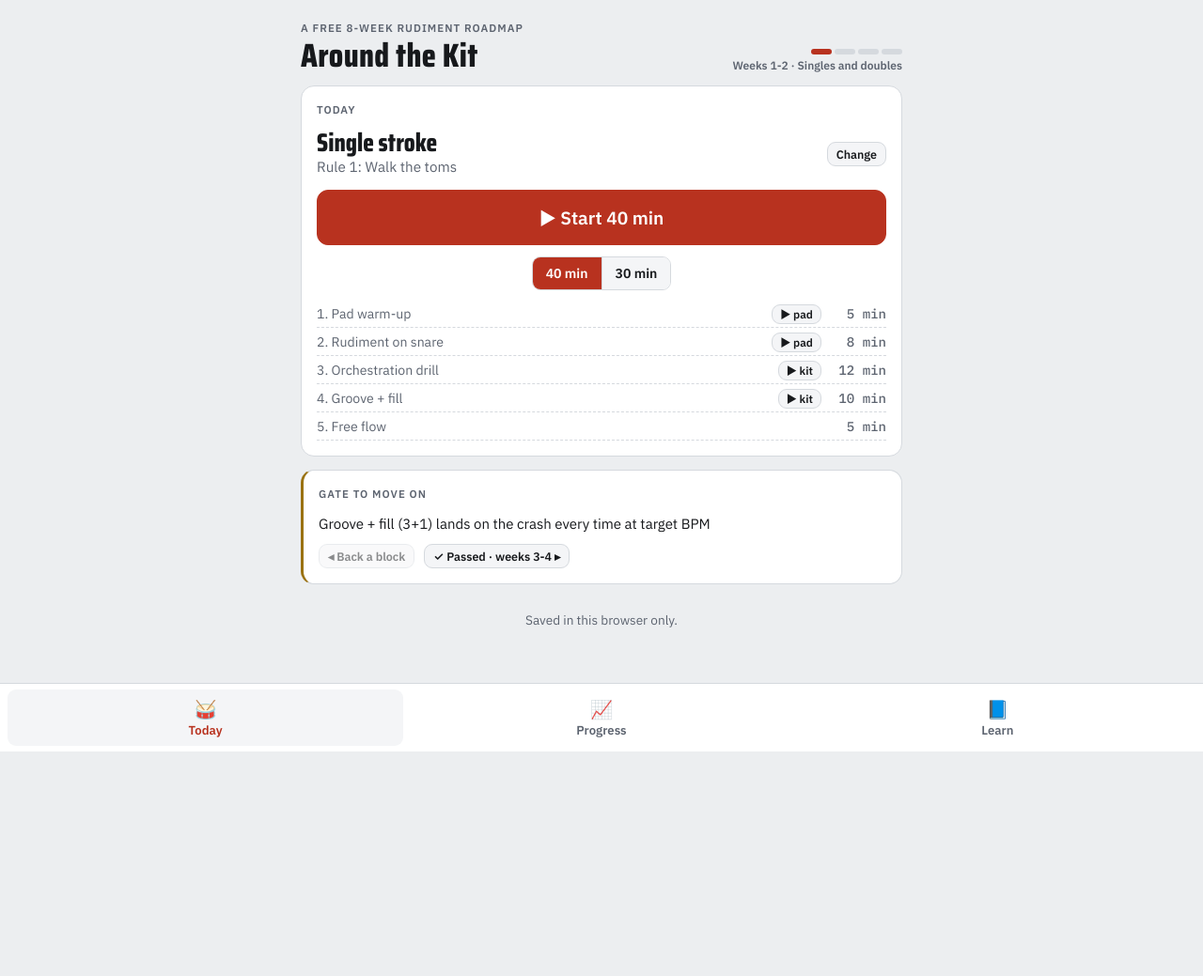
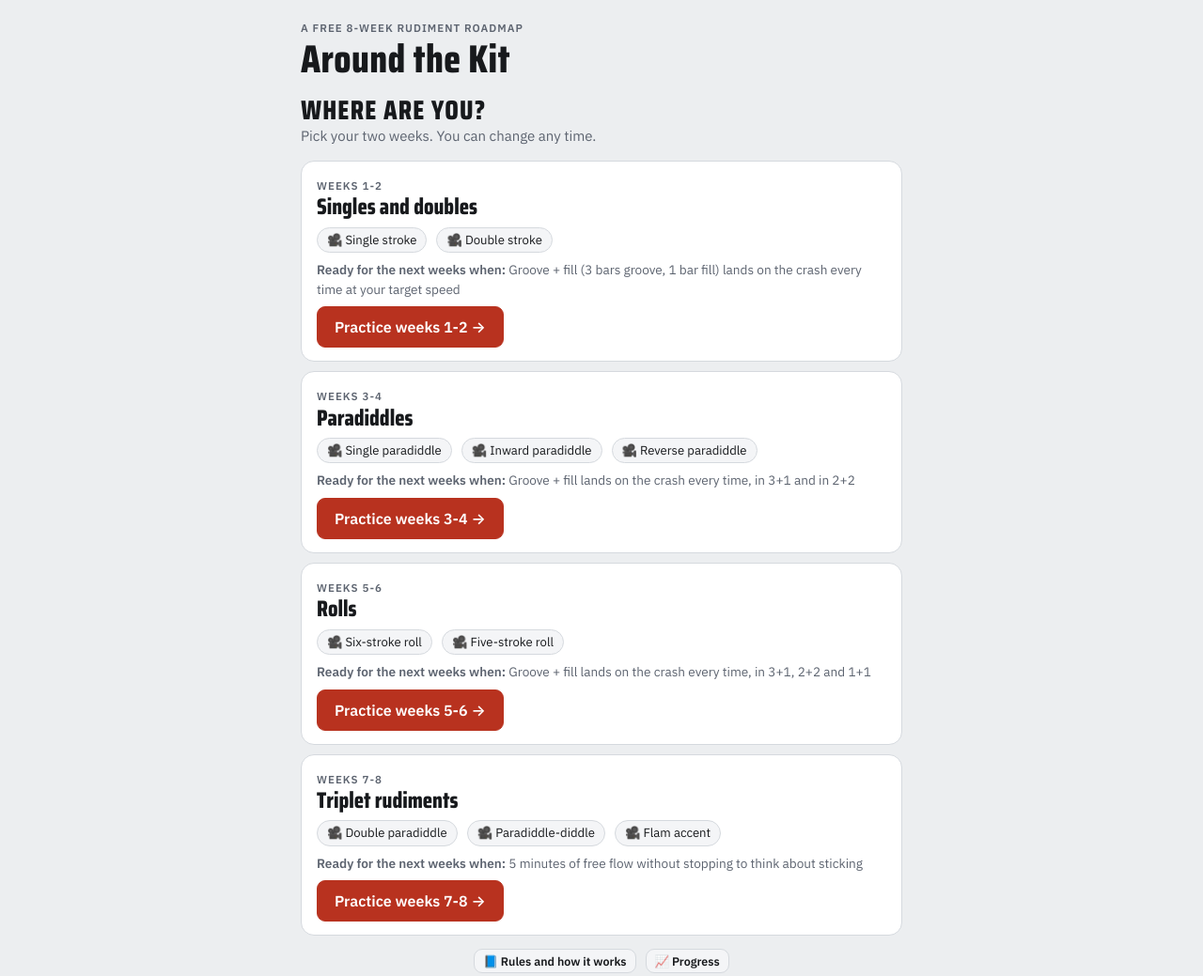
Before and after one commit to rsissons/drum-shed, a plain HTML site: page around-the-kit/index.html in a window 1280 px wide. Shown: the top 1039 px of the page at 94% size. Before the commit the page ends 800 px from the top, so only its background shows below. Drawn offline with Linux system fonts and the light colour scheme.

Commit message:
Around the Kit: week picker home screen, remembered week, skip-ahead tip, Learn and Progress as popups
Co-Authored-By: Claude Opus 5.5 <noreply@anthropic.com>
Claude-Session: https://claude.ai/code/session_01FvU2JtEA4ghC1eG2nHxGZ7

```diff
--- a/around-the-kit/index.html
+++ b/around-the-kit/index.html
@@ -144,18 +144,31 @@ a.btn{text-decoration:none;display:inline-block}
 @media (prefers-reduced-motion:reduce){*{transition:none!important;animation:none!important}}
 
 /* ---------- two-mode layout ---------- */
-body{padding-bottom:84px}
+body{padding-bottom:24px}
 .app{max-width:640px;margin:0 auto}
-.tab{display:grid;gap:14px;background:none;border:0;padding:0;border-radius:0}
-.tab[hidden]{display:none}
+.screen{display:grid;gap:14px;background:none;border:0;padding:0;border-radius:0}
+.screen[hidden]{display:none}
+.pick-h{font-size:1.8rem;margin-top:4px}
+.wcards{display:grid;gap:10px}
+.wcard{background:var(--surface);border:1px solid var(--line);border-radius:14px;padding:14px 16px;display:grid;gap:8px}
+.wcard.now{border-color:var(--accent);box-shadow:inset 0 0 0 1px var(--accent)}
+.wcard .wt b{display:block;font:800 1.5rem/1.05 var(--display)}
+.wcard .ready{margin:0;font-size:.85rem;color:var(--muted)}
+.wcard a.chip{text-decoration:none;color:var(--ink)}
+.wcard .btn.primary{justify-self:start;padding:11px 18px;font-size:1rem}
+.links{justify-content:center}
+.weekbar{display:flex;justify-content:space-between;align-items:center;gap:10px;width:100%;text-align:left;background:var(--surface);border:1px solid var(--accent);border-radius:12px;padding:10px 14px;color:var(--ink);font:inherit;cursor:pointer}
+.weekbar b{display:block;font:800 1.35rem/1.05 var(--display)}
+.weekbar .lbl{color:var(--accent)}
+.weekbar .chev{font-size:.85rem;color:var(--muted);white-space:nowrap}
+.tip{display:grid;gap:8px;background:#fff7e0;color:#4a3a00;border:1px solid #e6c65a;border-radius:12px;padding:10px 14px;font-size:.92rem}
+.tip[hidden]{display:none}
+.tip p{margin:0}
+@media (prefers-color-scheme:dark){:root:not([data-theme="light"]) .tip{background:#2e2610;color:#f3e3b0;border-color:#7a6420}}
+:root[data-theme="dark"] .tip{background:#2e2610;color:#f3e3b0;border-color:#7a6420}
 .card{background:var(--surface);border:1px solid var(--line);border-radius:14px;padding:16px;display:grid;gap:12px}
 .top{display:flex;justify-content:space-between;align-items:flex-end;gap:10px;flex-wrap:wrap}
 .top h1{font-size:2.2rem}
-.strip{display:grid;gap:4px;justify-items:end;background:none;border:0;color:var(--muted);font:600 .75rem var(--body);cursor:pointer;padding:0;text-align:right}
-.segs{display:flex;gap:3px}
-.segs i{width:22px;height:6px;border-radius:3px;background:var(--line)}
-.segs i.done{background:var(--ok)}
-.segs i.now{background:var(--accent)}
 .today .focusline{display:flex;justify-content:space-between;align-items:center;gap:10px}
 .today .focusline b{display:block;font-family:var(--display);font-size:1.7rem;font-weight:800;line-height:1.05}
 .today .focusline span{color:var(--muted);font-size:.95rem}
@@ -167,19 +180,12 @@ body{padding-bottom:84px}
 .gatecard{border-left:3px solid var(--brass)}
 .gatecard p{margin:0}
 .gaterow{display:grid;gap:10px;justify-items:start}
-h2.tabh{font-size:1.6rem}
 .opts{display:grid;gap:6px}
 .opt{display:grid;gap:2px;text-align:left;border:1px solid var(--line);background:var(--surface2);color:var(--ink);border-radius:10px;padding:10px 12px;font:inherit;cursor:pointer}
 .opt span{color:var(--muted);font-size:.85rem}
 .opt[aria-pressed="true"]{border-color:var(--accent);box-shadow:inset 0 0 0 1px var(--accent)}
 .opt[aria-pressed="true"] b{color:var(--accent)}
 .guide{margin:0;padding-left:20px;display:grid;gap:8px}
-/* bottom tabs */
-.tabs{position:fixed;left:0;right:0;bottom:0;z-index:20;background:var(--surface);border-top:1px solid var(--line);display:flex;padding:6px 8px calc(6px + env(safe-area-inset-bottom,0px))}
-.tabs[hidden]{display:none}
-.tabs button{flex:1;background:none;border:0;color:var(--muted);font:600 .82rem var(--body);padding:8px 4px;border-radius:9px;cursor:pointer;display:grid;gap:2px;justify-items:center}
-.tabs button span{font-size:1.2rem}
-.tabs button[aria-current="page"]{color:var(--accent);background:var(--surface2)}
 .bar[hidden]{display:none}
 /* practice mode */
 .practice{position:fixed;inset:0;z-index:15;background:var(--bg);overflow-y:auto;padding:14px 16px 96px}
@@ -252,11 +258,16 @@ body{margin:0}
 <body>
 
 <div class="app">
-<section class="tab" data-tab="today">
-  <header class="top">
-    <div><span class="lbl">A free 8-week rudiment roadmap</span><h1>Around the Kit</h1></div>
-    <button class="strip" id="strip" type="button" data-go="learn" aria-label="See the roadmap"></button>
-  </header>
+<section class="screen" id="pickScreen" hidden>
+  <header><span class="lbl">A free 8-week rudiment roadmap</span><h1>Around the Kit</h1></header>
+  <div><h2 class="pick-h">Where are you?</h2><p class="sub" style="margin:2px 0 0">Pick your two weeks. You can change any time.</p></div>
+  <div class="wcards" id="wcards"></div>
+  <div class="row links"><button class="btn mini" type="button" data-learn>📘 Rules and how it works</button><button class="btn mini" type="button" data-prog>📈 Progress</button></div>
+</section>
+
+<section class="screen" id="todayScreen" hidden>
+  <button class="weekbar" type="button" id="weekBar" aria-label="Change weeks"></button>
+  <div class="tip" id="tip" hidden role="note"></div>
   <div class="card today">
     <span class="lbl">Today</span>
     <div class="focusline"><div><b id="tRud"></b><span id="tRule"></span></div><button class="btn mini" type="button" id="focusBtn">Change</button></div>
@@ -265,35 +276,35 @@ body{margin:0}
     <ol class="plan" id="planList"></ol>
   </div>
   <div class="card gatecard">
-    <span class="lbl">Gate to move on</span>
-    <div class="gaterow"><p id="gateTxt"></p><div class="row"><button class="btn mini" type="button" data-gate="back">◂ Back a block</button><button class="btn mini" type="button" data-gate="next">Next block ▸</button></div></div>
+    <span class="lbl">Ready for the next weeks when</span>
+    <p id="gateTxt"></p>
   </div>
-  <p class="msg" id="syncMsg" style="text-align:center">Loading your progress…</p>
+  <div class="row links"><button class="btn mini" type="button" data-learn>📘 Exercises and rules</button><button class="btn mini" type="button" data-prog>📈 Progress</button></div>
 </section>
+<p class="msg" id="syncMsg" style="text-align:center">Loading your progress…</p>
 
-<section class="tab" data-tab="progress" hidden>
-  <div class="top"><h2 class="tabh">Progress</h2><button class="btn primary" type="button" id="logOpen">+ Log a session</button></div>
-  <div class="card"><div class="chart" id="chart"></div><div class="tbl" id="history"></div></div>
-</section>
+</div>
 
-<section class="tab" data-tab="learn" hidden>
-  <h2 class="tabh">Learn</h2>
-  <div class="card"><span class="lbl">The 8 weeks</span><div class="rail" id="rail"></div><div class="row"><button class="btn mini" type="button" data-gate="back">◂ Back a block</button><button class="btn mini" type="button" data-gate="next">Next block ▸</button></div></div>
-  <div class="card" id="thisBlock"></div>
-  <div class="card"><h3>This block's exercises</h3>
+<dialog id="progDlg" aria-labelledby="pr-h"><div class="dlg">
+  <div class="dlg-head"><h2 id="pr-h">Progress</h2><div class="row"><button class="btn primary" type="button" id="logOpen">+ Log</button><button class="btn" type="button" data-close>Close</button></div></div>
+  <div class="chart" id="chart"></div><div class="tbl" id="history"></div>
+</div></dialog>
+
+<dialog id="learnDlg" aria-labelledby="le-h"><div class="dlg">
+  <div class="dlg-head"><h2 id="le-h">Exercises and rules</h2><button class="btn" type="button" data-close>Close</button></div>
+  <div class="card"><h3 id="exHead">This week's exercises</h3>
     <span class="legend"><span><span class="stk"><span class="acc">&gt;R</span></span> accent</span><span><span class="stk"><span class="gh">l</span></span> ghost or grace</span></span>
     <div id="exercises"></div></div>
   <div class="card"><h3>The six orchestration rules</h3><p class="sub" style="margin:0">Numbered easiest to hardest, so the numbers are the learning order.</p><ol class="guide" id="rules"></ol></div>
   <div class="card"><h3>How it works</h3><ol class="guide">
-    <li><b>Pick today's focus</b> on the Today tab: one rudiment and the rule you're on. Stay on a rule until it moves around the kit without the time wobbling, then take the next one. Tap ▶ pad or ▶ kit next to any step to preview it.</li>
+    <li><b>Pick your weeks</b> on the first screen, then today's focus: one rudiment and the rule you're on. Stay on a rule until it moves around the kit without the time wobbling, then take the next one. Tap ▶ pad or ▶ kit next to any step to preview it.</li>
     <li><b>Hit Start.</b> Practice mode shows one block at a time with a big clock. Tap ▶ Play along to follow the pad or kit and the count with the click, drums muted so you hear yourself. It moves on by itself with a chime. 30 min runs blocks 2 to 4 only.</li>
     <li><b>Run the click</b> from the bar at the bottom. Tap the BPM for the tempo ladder: +4 after each clean pass, −10 when it gets tense.</li>
-    <li><b>Log it</b> when the session ends: your top clean BPM and whether the groove + fill landed. Your log and gates are saved in this browser on this device only; nothing is sent anywhere.</li>
-    <li><b>Pass the gate</b> on the Today tab when you meet it, and the next two-week block opens. Taking three weeks is fine.</li>
+    <li><b>Log it</b> when the session ends: your top clean BPM and whether the groove + fill landed. Your weeks and log are saved in this browser on this device only; nothing is sent anywhere.</li>
+    <li><b>Move on</b> when you can do the "Ready when" line: tap the weeks banner at the top and pick the next weeks. Taking three weeks on a block is fine.</li>
   </ol></div>
   <p class="credits">Rudiment videos are Vic Firth's free YouTube lessons by Dr. John Wooton (not affiliated). Orchestration ideas adapted from lessons on <a href="https://mixdownmag.com.au/features/columns/more-paradiddle-applications/" target="_blank" rel="noopener">Mixdown</a> and <a href="https://www.drumeo.com/beat/rudiment-applications/" target="_blank" rel="noopener">Drumeo</a>. Free, no ads, no sign-up.</p>
-</section>
-</div>
+</div></dialog>
 
 <div class="practice" id="practice" hidden aria-label="Practice mode"><div class="p-in">
   <div class="p-top"><span class="lbl" id="pStep">Block 1 of 5</span><button class="btn mini" type="button" id="pEnd">✕ End</button></div>
@@ -305,12 +316,6 @@ body{margin:0}
   <div class="p-ctl"><button class="btn" type="button" id="pPause">❚❚ Pause</button><button class="btn primary" type="button" id="pSkip">Next ▸</button></div>
   <p class="p-next" id="pNext"></p>
 </div></div>
-
-<nav class="tabs" id="tabs" aria-label="Sections">
-  <button type="button" data-go="today" aria-current="page"><span>🥁</span>Today</button>
-  <button type="button" data-go="progress"><span>📈</span>Progress</button>
-  <button type="button" data-go="learn"><span>📘</span>Learn</button>
-</nav>
 
 <dialog id="focusDlg" aria-labelledby="f-h"><div class="dlg">
   <div class="dlg-head"><h2 id="f-h">Today's focus</h2><button class="btn" type="button" data-close>Done</button></div>
@@ -359,9 +364,9 @@ body{margin:0}
 
 <script>
 const BLOCKS=[
-  {weeks:"1-2",fam:"Singles and doubles",rud:["Single stroke","Double stroke"],rules:[1,4],gate:"Groove + fill (3+1) lands on the crash every time at target BPM"},
-  {weeks:"3-4",fam:"Paradiddles",rud:["Single paradiddle","Inward paradiddle","Reverse paradiddle"],rules:[1,2,3],gate:"Same gate, plus 2+2 clean"},
-  {weeks:"5-6",fam:"Rolls",rud:["Six-stroke roll","Five-stroke roll"],rules:[1,2,6],gate:"Same gate, plus 1+1 clean"},
+  {weeks:"1-2",fam:"Singles and doubles",rud:["Single stroke","Double stroke"],rules:[1,4],gate:"Groove + fill (3 bars groove, 1 bar fill) lands on the crash every time at your target speed"},
+  {weeks:"3-4",fam:"Paradiddles",rud:["Single paradiddle","Inward paradiddle","Reverse paradiddle"],rules:[1,2,3],gate:"Groove + fill lands on the crash every time, in 3+1 and in 2+2"},
+  {weeks:"5-6",fam:"Rolls",rud:["Six-stroke roll","Five-stroke roll"],rules:[1,2,6],gate:"Groove + fill lands on the crash every time, in 3+1, 2+2 and 1+1"},
   {weeks:"7-8",fam:"Triplet rudiments",rud:["Double paradiddle","Paradiddle-diddle","Flam accent"],rules:[1,2,4],gate:"5 minutes of free flow without stopping to think about sticking"}
 ];
 const RULES=["Walk the toms","Accents to toms","Accents to cymbals","Right hand travels","Split the kit","Kick the diddles"];
@@ -423,9 +428,9 @@ const today=()=>{const d=new Date();return d.getFullYear()+"-"+String(d.getMonth
 const local={get(k,d){try{const v=localStorage.getItem(k);return v==null?d:JSON.parse(v)}catch(_){return d}},set(k,v){try{localStorage.setItem(k,JSON.stringify(v))}catch(_){}}};
 
 /* ---------- shared state (db) ---------- */
-let gates=local.get("atk-gates",[false,false,false,false]),sessions=local.get("atk-sessions",[]);
-if(!Array.isArray(gates)||gates.length!==4)gates=[false,false,false,false];if(!Array.isArray(sessions))sessions=[];
-const curBlock=()=>{const i=gates.findIndex(g=>!g);return i<0?3:i};
+let week=null,sessions=local.get("atk-sessions",[]),loaded=true,screen="today",tipSkip=null;
+const curBlock=()=>week==null?0:week;
+readState(local.get("atk-state",null));if(!Array.isArray(sessions))sessions=[];
 let focusPick=local.get("atk-focus",null);
 // today's rudiment + rule, kept inside the current block
 function getFocus(){const b=BLOCKS[curBlock()],f=focusPick||{};return{b,rud:b.rud.includes(f.rud)?f.rud:b.rud[0],rule:b.rules.includes(f.rule)?f.rule:b.rules[0]}}
@@ -444,35 +449,55 @@ function snareHTML(p){
   for(let k=0;k<notes.length;k+=grp)out.push(`<span class="sg">${notes.slice(k,k+grp).map(one).join(" ")}</span>`);
   return out.join(" &nbsp;");
 }
-function saveGates(next){gates=next;local.set("atk-gates",gates);renderAll()}
+function saveState(){local.set("atk-state",{week})}
+// legacy docs stored gates only: the first unpassed gate is the week
+function readState(d){if(!d)return;if(typeof d.week==="number")week=d.week;else if(Array.isArray(d.gates)&&d.gates.some(Boolean)){const i=d.gates.findIndex(g=>!g);week=i<0?3:i}}
 
-/* ---------- tabs ---------- */
-function go(t){document.querySelectorAll(".tab").forEach(s=>s.hidden=s.dataset.tab!==t);document.querySelectorAll("#tabs button").forEach(b=>b.setAttribute("aria-current",b.dataset.go===t?"page":"false"));window.scrollTo(0,0)}
-document.addEventListener("click",e=>{const b=e.target.closest("[data-go]");if(b)go(b.dataset.go)});
+/* ---------- screens: week picker (home until a week is chosen) and today ---------- */
+function renderScreens(){
+  const pick=loaded&&(week==null||screen==="pick");
+  $("#pickScreen").hidden=!pick;$("#todayScreen").hidden=!loaded||pick;
+  if(pick)renderPick();
+}
+function renderPick(){
+  $("#wcards").innerHTML=BLOCKS.map((b,i)=>`<div class="wcard${i===week?" now":""}">
+    <div class="wt"><span class="lbl">Weeks ${b.weeks}${i===week?" · you're here":""}</span><b>${esc(b.fam)}</b></div>
+    <div class="row">${b.rud.map(r=>`<a class="chip" href="${YT(VID[r].demo)}" target="_blank" rel="noopener" aria-label="Watch how to play the ${esc(r)}">🎥 ${esc(r)}</a>`).join("")}</div>
+    <p class="ready"><b>Ready for the next weeks when:</b> ${esc(b.gate)}</p>
+    <button class="btn primary" type="button" data-pick="${i}">Practice weeks ${b.weeks} →</button></div>`).join("");
+}
+function pickWeek(k){
+  // skipping past weeks between where you are and the pick gets a gentle tip
+  const skipped=BLOCKS.slice((week==null?-1:week)+1,k).map(x=>x.weeks);tipSkip=skipped.length?skipped:null;
+  week=k;screen="today";saveState();renderAll();window.scrollTo(0,0);
+}
+function renderTip(){
+  const t=$("#tip");if(!tipSkip){t.hidden=true;return}
+  t.innerHTML=`<p>💡 Jumping ahead without learning weeks ${tipSkip.join(" and ")} first may slow your progress. Those rudiments are what these weeks build on.</p><div class="row"><button class="btn mini" type="button" data-tip="back">Start at weeks ${tipSkip[0]}</button><button class="btn mini" type="button" data-tip="ok">Got it</button></div>`;t.hidden=false;
+}
+document.addEventListener("click",e=>{
+  const k=e.target.closest("[data-pick]"),t=e.target.closest("[data-tip]");
+  if(k)pickWeek(+k.dataset.pick);
+  else if(t){const first=BLOCKS.findIndex(x=>x.weeks===tipSkip[0]);tipSkip=null;if(t.dataset.tip==="back"){week=first;saveState();renderAll()}else renderTip()}
+  else if(e.target.closest("[data-learn]")){renderLearn();$("#learnDlg").showModal()}
+  else if(e.target.closest("[data-prog]"))$("#progDlg").showModal();
+});
+$("#weekBar").onclick=()=>{screen="pick";tipSkip=null;renderAll();window.scrollTo(0,0)};
 
 /* ---------- today ---------- */
 function renderToday(){
-  const f=getFocus(),cur=curBlock(),allDone=gates.every(Boolean),p=plan(),total=p.reduce((a,x)=>a+x.min,0);
-  $("#strip").innerHTML=`<span class="segs">${BLOCKS.map((x,i)=>`<i class="${gates[i]?"done":i===cur&&!allDone?"now":""}"></i>`).join("")}</span><span>Weeks ${f.b.weeks} · ${esc(f.b.fam)}</span>`;
+  const f=getFocus(),p=plan(),total=p.reduce((a,x)=>a+x.min,0);
+  $("#weekBar").innerHTML=`<span><span class="lbl">Weeks ${f.b.weeks}</span><b>${esc(f.b.fam)}</b></span><span class="chev">Change weeks ▾</span>`;
   $("#tRud").textContent=f.rud;$("#tRule").textContent=`Rule ${f.rule}: ${RULES[f.rule-1]}`;
   const sm=findShow(f.b,f.rud,f.rule);
   const stepBtn=n=>n===1?`<button class="btn mini step-play" type="button" data-warm aria-label="Preview the warm-up on the pad">▶ pad</button>`:n===2?`<button class="btn mini step-play" type="button" data-snare="${esc(f.rud)}" aria-label="Preview the ${esc(f.rud)} on the pad">▶ pad</button>`:(n===3||n===4)&&sm?`<button class="btn mini step-play" type="button" data-show="${sm}"${n===4?' data-mode="1"':""} aria-label="Preview block ${n} on the kit">▶ kit</button>`:"";
   $("#planList").innerHTML=p.map(x=>`<li><span>${x.n}. ${esc(x.name)}</span><span class="pl-r">${stepBtn(x.n)}<span class="mono">${x.min} min</span></span></li>`).join("");
-  $("#startBtn").textContent=started?`▶ Resume · block ${bi+1} of ${p.length}`:`▶ Start ${total} min`;
+  $("#startBtn").textContent=started?`▶ Keep going · part ${bi+1} of ${p.length}`:`▶ Start practice · ${total} min`;
   $("#restart").hidden=!started;
   $("#lenFull").setAttribute("aria-pressed",!short);$("#lenShort").setAttribute("aria-pressed",short);
-  $("#gateTxt").textContent=allDone?"All four gates passed. Loop back to week 1 with a new rule per rudiment.":f.b.gate;
-  paintGateBtns();
+  $("#gateTxt").textContent=week===3?f.b.gate+". After that, start again at weeks 1-2 with a new rule for each rudiment.":f.b.gate;
+  renderTip();
 }
-// Next block = pass this block's gate; Back a block = un-pass the previous one (or the last, once all four are passed)
-function paintGateBtns(){
-  const cur=curBlock(),allDone=gates.every(Boolean),ok=true;
-  document.querySelectorAll('[data-gate="back"]').forEach(b=>b.disabled=!ok||(cur===0&&!allDone));
-  document.querySelectorAll('[data-gate="next"]').forEach(b=>{b.disabled=!ok||allDone;b.textContent=allDone?"All gates passed":cur<3?`✓ Passed · weeks ${BLOCKS[cur+1].weeks} ▸`:"✓ Passed · finish ▸"});
-}
-document.addEventListener("click",e=>{const b=e.target.closest("[data-gate]");if(!b||b.disabled)return;const cur=curBlock(),allDone=gates.every(Boolean);
-  saveGates(b.dataset.gate==="next"?gates.map((g,i)=>i===cur?true:g):gates.map((g,i)=>i===(allDone?3:cur-1)?false:g))});
-
 /* ---------- focus picker (not during play) ---------- */
 function renderFocusDlg(){
   const f=getFocus();
@@ -484,14 +509,10 @@ document.addEventListener("click",e=>{const r=e.target.closest("[data-focus-rud]
 
 /* ---------- learn ---------- */
 function renderLearn(){
-  const cur=curBlock(),allDone=gates.every(Boolean),b=BLOCKS[cur],f=getFocus();
-  $("#rail").innerHTML=BLOCKS.map((x,i)=>`<div class="stage${gates[i]?" done":""}${i===cur&&!allDone?" now":""}"><span class="lbl">Weeks ${x.weeks}</span><span class="wk">${esc(x.fam)}</span><small>${gates[i]?"✓ Gate passed":i===cur?"In progress":"Up next"}</small></div>`).join("");
-  $("#thisBlock").innerHTML=`<h3>Weeks ${b.weeks}: ${esc(b.fam)}</h3>
-    <div class="row">${b.rud.map(r=>`<span class="pair"><span class="chip${r===f.rud?" now":""}">${esc(r)}</span><a class="btn mini" href="${YT(VID[r].demo)}" target="_blank" rel="noopener" aria-label="Watch a pro play the ${esc(r)} on YouTube">🎥 Watch</a></span>`).join("")}</div>
-    <div class="rulechain"><span class="lbl">Rules in order</span>${b.rules.map((n,k)=>{const sm=showFor(b,n);return `${k?'<span class="arrow">→</span>':""}<span class="pair"><span class="chip${n===f.rule?" now":""}">${n}. ${esc(RULES[n-1])}</span>${sm?`<button class="btn mini" type="button" data-show="${sm}" aria-label="Show rule ${n} on the kit">▶</button>`:""}</span>`}).join("")}</div>`;
+  const b=BLOCKS[curBlock()];$("#exHead").textContent=`Weeks ${b.weeks} exercises`;
   renderExercises();
 }
-function renderAll(){renderToday();renderLearn();renderForm();if($("#focusDlg").open)renderFocusDlg();paintPractice()}
+function renderAll(){renderScreens();renderToday();renderLearn();renderForm();if($("#focusDlg").open)renderFocusDlg();paintPractice()}
 
 /* ---------- practice mode ---------- */
 let short=local.get("atk-short",false),bi=0,left=0,running=false,timer=null,started=false,cueKey="";
@@ -521,8 +542,8 @@ function paintPractice(){
 }
 function run(on){running=on;clearInterval(timer);if(on){timer=setInterval(tick,1000);wake()}paintPractice()}
 function tick(){if(--left<=0){chime();const p=plan();if(bi<p.length-1){setBlock(bi+1)}else{finish();return}}paintPractice()}
-function openPractice(){$("#practice").hidden=false;$("#tabs").hidden=true;$("#bar").hidden=false;document.body.classList.add("practicing")}
-function closePractice(){parkStage();$("#practice").hidden=true;$("#tabs").hidden=false;$("#bar").hidden=true;document.body.classList.remove("practicing");if(metroOn)$("#mToggle").click();renderToday()}
+function openPractice(){$("#practice").hidden=false;$("#bar").hidden=false;document.body.classList.add("practicing")}
+function closePractice(){parkStage();$("#practice").hidden=true;$("#bar").hidden=true;document.body.classList.remove("practicing");if(metroOn)$("#mToggle").click();renderToday()}
 function finish(){run(false);started=false;setBlock(0);closePractice();openLog("Nice work. Log it?")}
 $("#startBtn").onclick=()=>{ensureAudio();if(!started){started=true;setBlock(0)}openPractice();run(true)};
 $("#restart").onclick=()=>{started=false;run(false);setBlock(0);renderToday()};
@@ -565,7 +586,7 @@ $("#logForm").addEventListener("submit",e=>{
   const row={date:today(),block:curBlock()+1,rudiment:$("#fRud").value,rule:+$("#fRule").value,bpm:+$("#fBpm").value||0,fills,notes:$("#fNotes").value.trim(),ts:Date.now()};
   if(!row.bpm){$("#logMsg").textContent="Enter your top clean BPM first.";return}
   sessions=[row,...sessions].slice(0,500);local.set("atk-sessions",sessions);renderProgress();
-  $("#fNotes").value="";$("#logMsg").className="msg ok";$("#logMsg").textContent=`Saved: ${row.rudiment} at ${row.bpm} BPM.`;setTimeout(()=>{$("#logDlg").close();go("progress")},900);
+  $("#fNotes").value="";$("#logMsg").className="msg ok";$("#logMsg").textContent=`Saved: ${row.rudiment} at ${row.bpm} BPM.`;setTimeout(()=>{$("#logDlg").close();$("#progDlg").open||$("#progDlg").showModal()},900);
 });
 
 /* ---------- progress ---------- */
@@ -732,7 +753,7 @@ document.addEventListener("click",e=>{const b=e.target.closest("[data-show]");if
 
 /* ---------- boot ---------- */
 setBpm(bpm);setBlock(0);renderAll();renderProgress();
-$("#syncMsg").textContent="Saved in this browser only.";
+$("#syncMsg").textContent="Saved in this browser only.";renderAll();
 </script>
 </body>
 </html>
```
